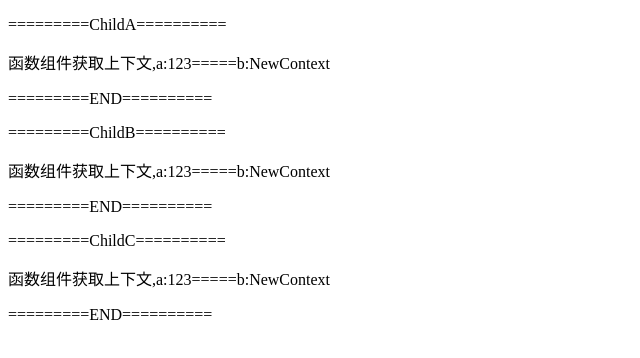
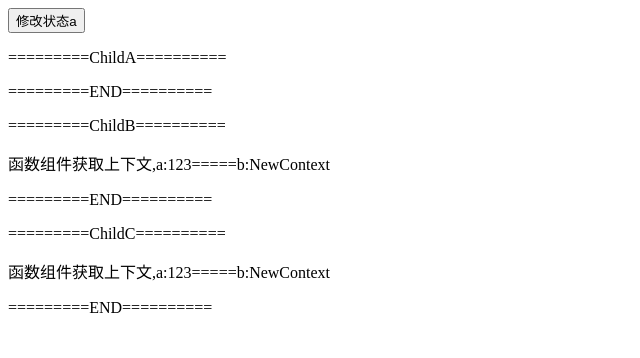
Before and after one commit to JuneJH/react-learn, a React (Create React App) app in the folder react-test/: page / in a window 1280 px wide. Shown: the top 358 px of the page, without its empty margins (0-640 px from the left). Built offline with nearby package versions, Linux system fonts and the light colour scheme.

Commit message:
修改上下文

```diff
--- a/react-test/src/components/newContext.js
+++ b/react-test/src/components/newContext.js
@@ -7,9 +7,15 @@ export default class NewContext extends Component {
         a: 123,
         b: "NewContext"
     }
+    changeStateA(){
+        this.setState({
+            a:this.state.a + 1
+        })
+    }
     render() {
         return (
             <ctx.Provider value={this.state}>
+                <button onClick={this.changeStateA.bind(this)}>修改状态a</button>
                 <ChildA />
                 <ChildB />
                 <ChildC />
@@ -22,12 +28,24 @@ export default class NewContext extends Component {
 class ChildA extends React.Component {
     static contextType = ctx;
 
+    shouldComponentUpdate(){
+        console.log("执行优化")
+        return true;
+    }
+    getSnapshotBeforeUpdate(){
+        console.log("getSnapshotBeforeUpdate")
+        return {}
+    }
+    componentDidUpdate(){
+        console.log("更新完成")
+    }
+
     render() {
-        console.log(this)
+        console.log("重新渲染???")
         return (
             <div>
                 <p>=========ChildA==========</p>
-                函数组件获取上下文,a:{this.context.a}=====b:{this.context.b}
+                {/* 函数组件获取上下文,a:{this.context.a}=====b:{this.context.b} */}
                 <p>=========END==========</p>
             </div>
         )
```
Also changed, not shown: 2 other files (tests, documents, lock files or other folders).
